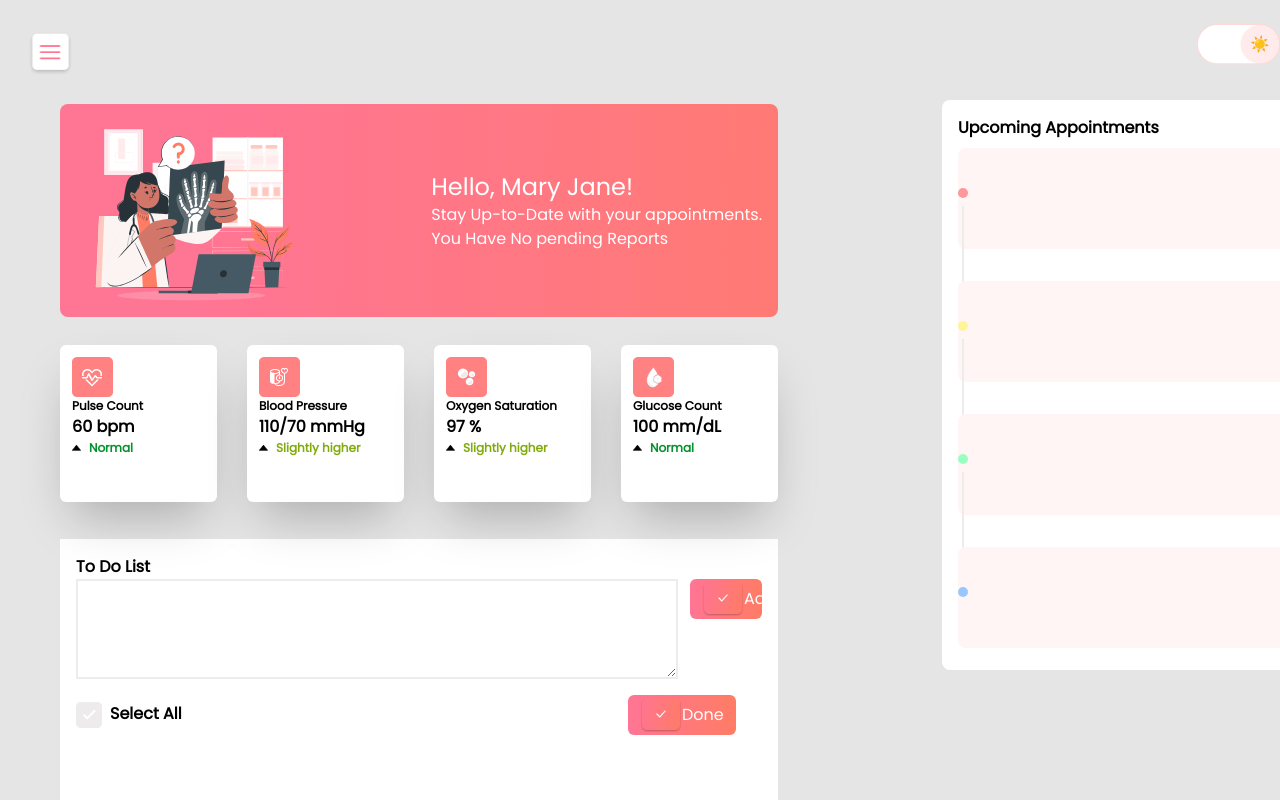
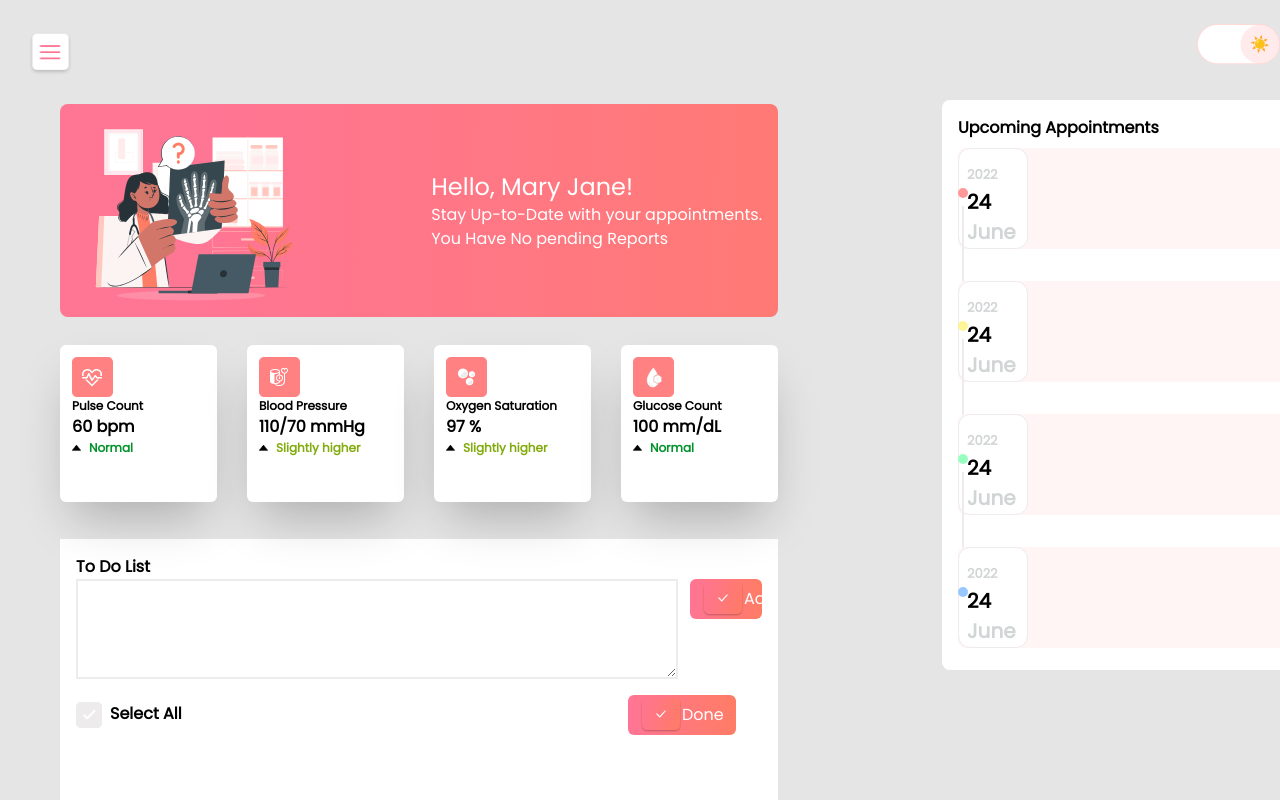
Before and after one commit to shihabsararrafid/task-02, a React (Create React App) app: page / in a window 1280 px wide. Shown: the top 800 px of the page. Built offline with nearby package versions, Linux system fonts and the light colour scheme.

Commit message:
date added in appointment with styles

```diff
--- a/src/Components/Appointment/DetailAppointment.js
+++ b/src/Components/Appointment/DetailAppointment.js
@@ -12,7 +12,12 @@ const DetailAppointment = () => {
             <div className="border-[.5px]  h-[90px] w-[0px] border-[#EDEBEB]"></div>
           </div>
           <div className="bg-[#FFF5F5] w-[380px] rounded-lg h-[101px]">
-            <div></div>
+            <div className="w-[70px] text-[#D2D5D6] font-semibold p-[8px] h-full bg-[#FFFFFF] border-[1px] text-[20px] !border-[#EDEBEB]  rounded-xl">
+              <span className="text-[13px]"> 2022</span> <br />{" "}
+              <span className="text-black">24 </span>
+              <br />
+              <span> June</span>
+            </div>
           </div>
         </div>
         <div className="mt-2  flex relative justify-center items-center ">
@@ -22,7 +27,12 @@ const DetailAppointment = () => {
             <div className="border-[.5px]  h-[90px] w-[0px] border-[#EDEBEB]"></div>
           </div>
           <div className="bg-[#FFF5F5] w-[380px] rounded-lg h-[101px]">
-            <div></div>
+            <div className="w-[70px] text-[#D2D5D6] font-semibold p-[8px] h-full bg-[#FFFFFF] border-[1px] text-[20px] !border-[#EDEBEB]  rounded-xl">
+              <span className="text-[13px]"> 2022</span> <br />{" "}
+              <span className="text-black">24 </span>
+              <br />
+              <span> June</span>
+            </div>
           </div>
         </div>
         <div className="mt-2  flex relative justify-center items-center ">
@@ -32,15 +42,25 @@ const DetailAppointment = () => {
             <div className="border-[.5px]  h-[90px] w-[0px] border-[#EDEBEB]"></div>
           </div>
           <div className="bg-[#FFF5F5] w-[380px] rounded-lg h-[101px]">
-            <div></div>
+            <div className="w-[70px] text-[#D2D5D6] font-semibold p-[8px] h-full bg-[#FFFFFF] border-[1px] text-[20px] !border-[#EDEBEB]  rounded-xl">
+              <span className="text-[13px]"> 2022</span> <br />{" "}
+              <span className="text-black">24 </span>
+              <br />
+              <span> June</span>
+            </div>
           </div>
         </div>
         <div className="mt-2  flex relative justify-center items-center ">
           <div className="flex justify-center items-center flex-col absolute top-10 left-0">
             <div className="w-[10px] mb-2   h-[10px]  rounded-full bg-[#98C7FF]"></div>
           </div>
-          <div className="bg-[#FFF5F5] w-[380px] rounded-lg h-[101px]">
-            <div></div>
+          <div className="bg-[#FFF5F5]  w-[380px] rounded-lg h-[101px]">
+            <div className="w-[70px] text-[#D2D5D6] font-semibold p-[8px] h-full bg-[#FFFFFF] border-[1px] text-[20px] !border-[#EDEBEB]  rounded-xl">
+              <span className="text-[13px]"> 2022</span> <br />{" "}
+              <span className="text-black">24 </span>
+              <br />
+              <span> June</span>
+            </div>
           </div>
         </div>
       </div>
```
Also changed, not shown: src/Components/HomeMain/ToDo.js (+27 -1 lines).
